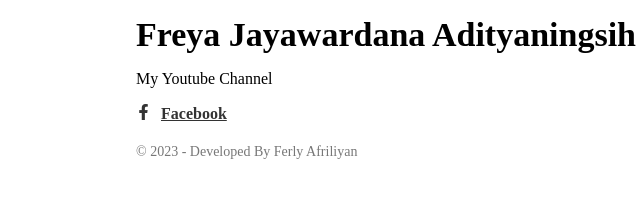
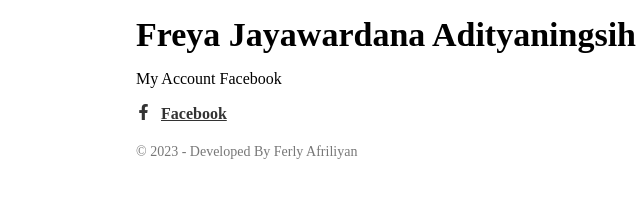
Before and after one commit to ferlyafriliyan/ferlyafriliyan.github.io, a plain HTML site: page index.html in a window 1280 px wide. Shown: the part 459-656 px from the top of the page, 104-744 px from the left. Drawn offline with Linux system fonts and the light colour scheme.

Commit message:
Update index.html

```diff
--- a/index.html
+++ b/index.html
@@ -24,7 +24,7 @@
       <img src="My-Profile.jpg" alt="Profile Picture">
       <h3>Creator Digital, Front-end Web Developer and Anime</h3>
       <h2>Freya Jayawardana Adityaningsih</h2>
-      <p>My Youtube Channel</p>
+      <p>My Account Facebook</p>
       <p><a href="https://www.facebook.com/freya.xyz" target="_blank" class="bt btn btn-primary btn-sm"><span class="icon-wrapper facebook"><i class="fab fa-facebook-f"></i></span>Facebook</a></p>
       <ul class="links">
         <div class="mt-4 mb-4 text-center">
```
